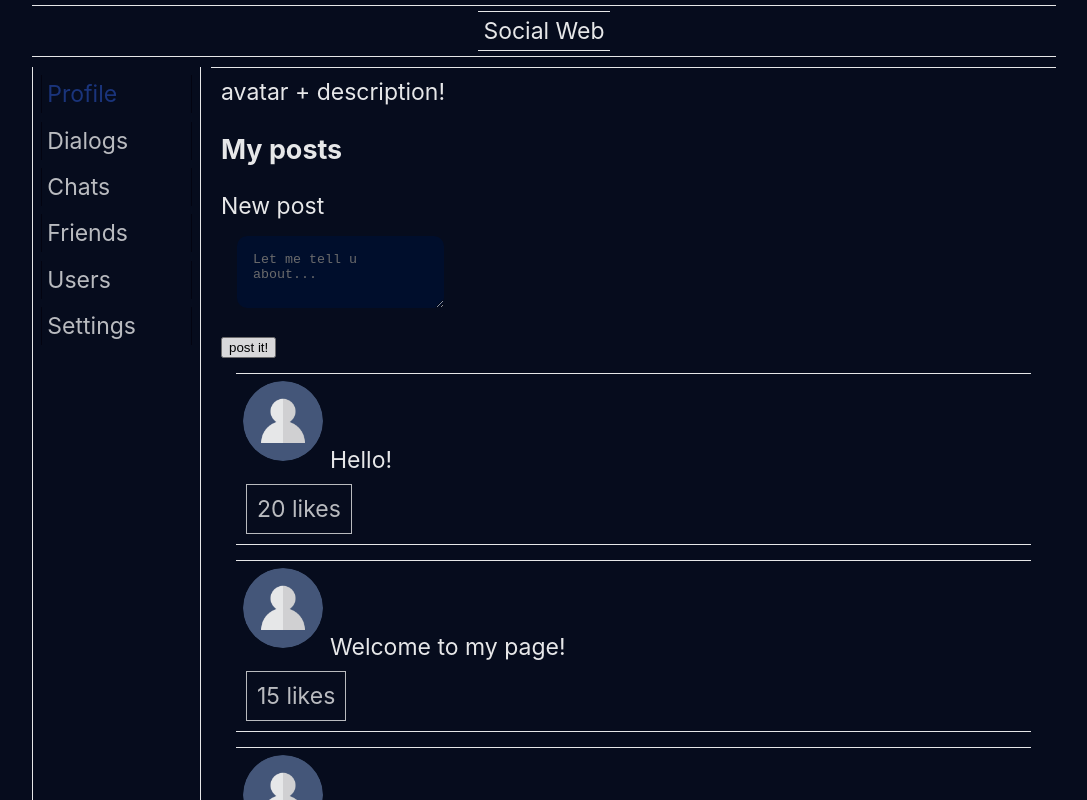
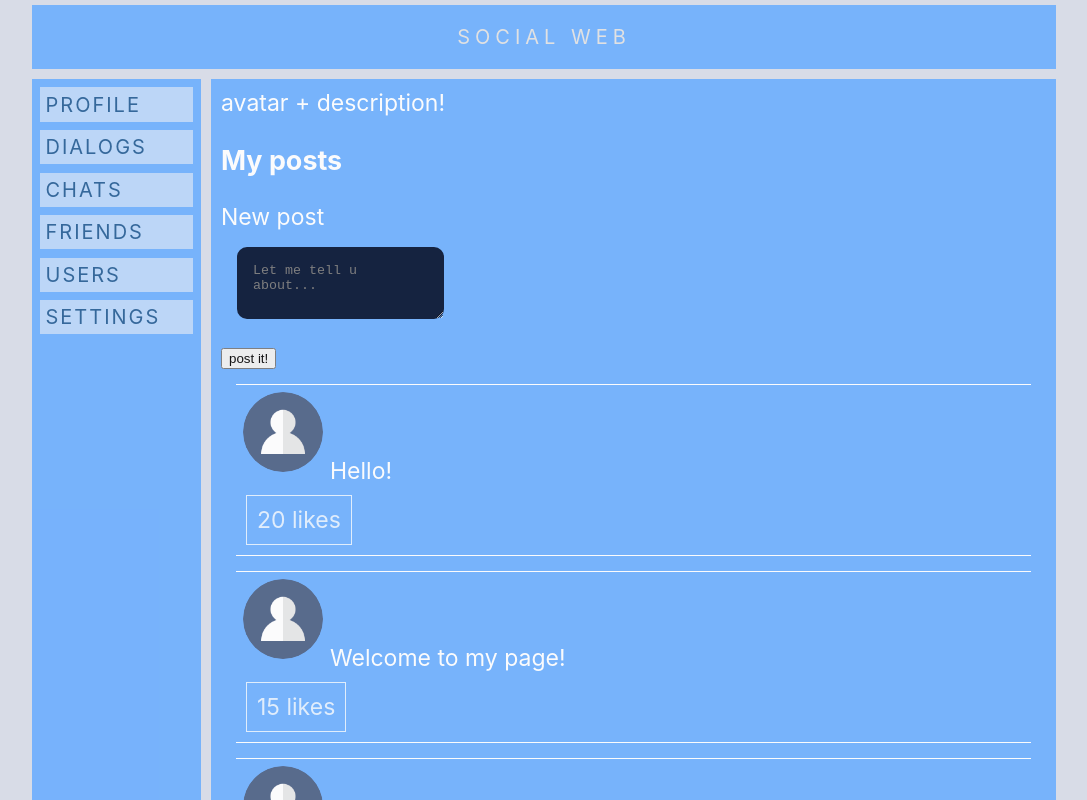
Before and after one commit to vladislavzasyadko/react-course-social-network, a React (Create React App) app: page /profile in a window 1280 px wide. Shown: the top 800 px of the page, without its empty margins (96-1183 px from the left). Built offline with nearby package versions, Linux system fonts and the light colour scheme.

Commit message:
style changes

```diff
--- a/src/App.css
+++ b/src/App.css
@@ -1,5 +1,5 @@
 body {
-    background-color: #060c1d;
+    background-color: #d8dce7;
 }
 
 .app-wrapper {
@@ -19,9 +19,6 @@ body {
 .app-wrapper-content {
     grid-area: content;
     color: #ffffff;
-    background-color: #060c1d;
-    border: solid;
-    border-width: 1px 0;
-    border-color: #ffffff;
+    background-color: #6daffe;
     padding: 10px;
 }
--- a/src/components/Header/Header.jsx
+++ b/src/components/Header/Header.jsx
@@ -5,6 +5,11 @@ import emojiImage from '../../img/cursedleft.png';
 const Header = () => {
   return (
     <div className={hmodule.content}>
+      <div className={hmodule.burger}>
+        <div className={hmodule.line1}></div>
+        <div className={hmodule.line2}></div>
+        <div className={hmodule.line3}></div>
+      </div>
       <div className={hmodule.logo}>
       Social Web
       </div>
--- a/src/components/Header/Header.module.css
+++ b/src/components/Header/Header.module.css
@@ -1,27 +1,29 @@
 .content {
-    color: #ffffff;
-    padding: 5px;
     grid-area: header;
-    background-color: #060c1d;
     display: flex;
-    justify-content: center;
-    text-align: center;
-    border: solid;
-    border-width: 1px 0;
-    border-color: #ffffff;
+    justify-content: space-around;
+    align-items: center;
+    min-height: 8vh;
+    background-color: #6daffe;
 }
 
 .logo {
-    padding: 5px;
-    display: flex;
-    align-items: center;
-    border: solid;
-    border-width: 1px 0;
-    border-color: #ffffff;
+    color: #e2e2e2;
+    text-transform: uppercase;
+    letter-spacing: 5px;
+    font-size: 20px;
 }
 
-.image {
-    margin: auto;
-    padding: 10px;
-    overflow: auto;
+
+.burger {
+    display: none;
+    cursor: pointer;
 }
+
+.burger div{
+    width: 25px;
+    height: 2px;
+    background-color: #e2e2e2;
+    margin: 5px;
+    transition: all 0.3s ease;
+}
--- a/src/components/Navbar/Navbar.module.css
+++ b/src/components/Navbar/Navbar.module.css
@@ -1,35 +1,27 @@
 .nav {
     grid-area: nav;
     color: #d3d3d3;
-    background-color: #060c1d;
-    border: solid;
-    border-width: 0 1px;
-    border-color: #ffffff;
+    background-color: #6daffe;
 }
 
 .content {
     margin: 5%;
-    background-color: #060c1d;
+    background-color: #cce0f8;
     padding: 3%;
     opacity: 0.8;
-    border: solid;
-    border-width: 0 1px;
-    border-color: #03030e;
 }
 
 .content:hover {
-    border: solid;
-    border-width: 0 1px;
-    border-color: #ffffff;
+    background-color: #c1d9f6;
 }
+
 
 .content a {
     padding: auto;
     display: block;
     text-decoration: none;
-    color: #ffffff;
+    color: #134879;
+    text-transform: uppercase;
+    letter-spacing: 2px;
+    font-size: 20px;
 }
-
-.content a.activeLink {
-    color: #2345a1;
-}
--- a/src/components/Profile/MyPosts/MyPosts.jsx
+++ b/src/components/Profile/MyPosts/MyPosts.jsx
@@ -5,7 +5,7 @@ import Post from "./Post/Post";
 const MyPosts = (props) => {
   let postElements = props.posts
     .map(post => <Post message={post.message}
-                      likeCount={post.likeCount} />)
+      likeCount={post.likeCount} />)
 
   let newPostElement = React.createRef();
 
--- a/src/components/Users/Users.jsx
+++ b/src/components/Users/Users.jsx
@@ -1,38 +1,39 @@
 import React from 'react'
 import umodule from './Users.module.css'
+import * as axios from 'axios'
+import userPhoto from '../../img/avatar.png'
 
 let Users = (props) => {
     if(props.users.length === 0){
-    props.setUsers(
-        [
-            { id: 1, photoUrl: 'https://sun9-24.userapi.com/c845120/v845120123/12603b/e0fCudomv8Y.jpg', followed: false, fullName: "Vlad", status: 'cool', location: { country: 'Russia', city: 'Piterland' } },
-            { id: 2, photoUrl: 'https://sun9-10.userapi.com/c850216/v850216498/1944ab/QIPpJMBenFo.jpg', followed: true, fullName: "Misha", status: 'coool', location: { country: 'Russia', city: 'Moscow' } },
-            { id: 3, photoUrl: 'https://sun9-63.userapi.com/c857528/v857528042/190051/jWN1e9GOuNM.jpg', followed: false, fullName: "Nikita", status: 'coo00l', location: { country: 'Russia', city: 'Saint-Petersburg' } },
-            { id: 4, photoUrl: 'https://sun9-70.userapi.com/c846322/v846322748/fd74d/c07Nqh-FdE8.jpg', followed: true, fullName: "Danila", status: 'coolll', location: { country: 'Russia', city: 'Vyborg' } },
-        ]);}
 
-    return <div>
-        {props.users.map(u => <div key={u.id}>
-            <span>
+        axios.get('https://social-network.samuraijs.com/api/1.0/users')
+        .then(response => {
+            props.setUsers(response.data.items)
+        });
+    }
+
+    return <div >
+        {props.users.map(u => <div key={u.id} className={umodule.userWidget}>
+            <div className={umodule.avatarWidget}>
                 <div>
-                    <img src={u.photoUrl} className={umodule.profilePic}/>
+                    <img src={u.photos.small ? u.photos.small : userPhoto} className={umodule.profilePic}/>
                 </div>
                 <div>
                     {u.followed
-                    ? <button onClick={() => {props.unfollow(u.id)}}>Unfollow</button>
-                    : <button onClick={() => {props.follow(u.id)}}>Follow</button>}
+                    ? <button className={umodule.userButton} onClick={() => {props.unfollow(u.id)}}>Unfollow</button>
+                    : <button className={umodule.userButton} onClick={() => {props.follow(u.id)}}>Follow</button>}
                 </div>
-            </span>
-            <span>
+            </div>
+            <div className={umodule.bioWidet}>
                 <span>
-                    <div>{u.fullName}</div>
+                    <div>{u.name}</div>
                     <div>{u.status}</div>
                 </span>
                 <span>
-                    <div>{u.location.country}</div>
-                    <div>{u.location.city}</div>
+                    <div>{'u.location.country'}</div>
+                    <div>{'u.location.city'}</div>
                 </span>
-            </span>
+            </div>
         </div>)
         }
     </div>
--- a/src/components/Users/Users.module.css
+++ b/src/components/Users/Users.module.css
@@ -3,3 +3,36 @@
     width: 80px;
     border-radius: 50%;
 }
+
+.userWidget {
+    display: grid;
+    grid-template-columns: 100px 200px;
+    margin: 10px;
+    background-color: #cce0f8;
+    color: #134879;
+    border-radius: 10px;
+    padding: 10px;
+}
+
+.userButton {
+    color: #d8d8d8;
+    border-radius: 10px;
+    padding: 10px;
+    border: none;
+    width: 80px;
+    background: #437fc7;
+    box-shadow:  -3px 3px 7px #4e91b8;
+    font-weight: bold;
+
+}
+.userButton:hover {
+    background-color: #3b6dac ;
+}
+
+.avatarWidget {
+    grid-column: 1;
+}
+
+.bioWidget {
+    grid-column: 2;
+}
```
